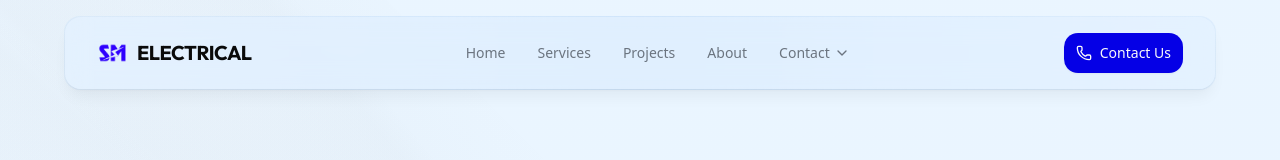
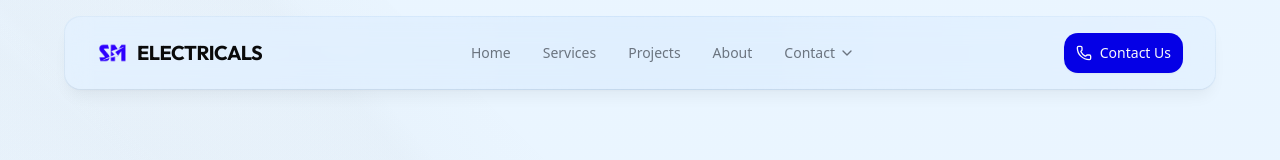
Before and after one commit to Myenum2412/sm-electricals, a Next.js app: page / in a window 1280 px wide. Shown: the top 160 px of the page. Built offline with nearby package versions, Linux system fonts and the light colour scheme.

Commit message:
feat: add Logo and LogoIcon components for displaying company branding

```diff
--- a/components/logo.tsx
+++ b/components/logo.tsx
@@ -8,7 +8,7 @@ export const Logo = ({ className }: { className?: string }) => {
             <div className="relative h-8 w-8 overflow-hidden rounded-md">
                 <Image src="/images/logo.png" alt="SM ELECTRICAL Logo" fill className="object-contain" priority />
             </div>
-            <span>ELECTRICAL</span>
+            <span>ELECTRICALS</span>
         </span>
     )
 }
```
